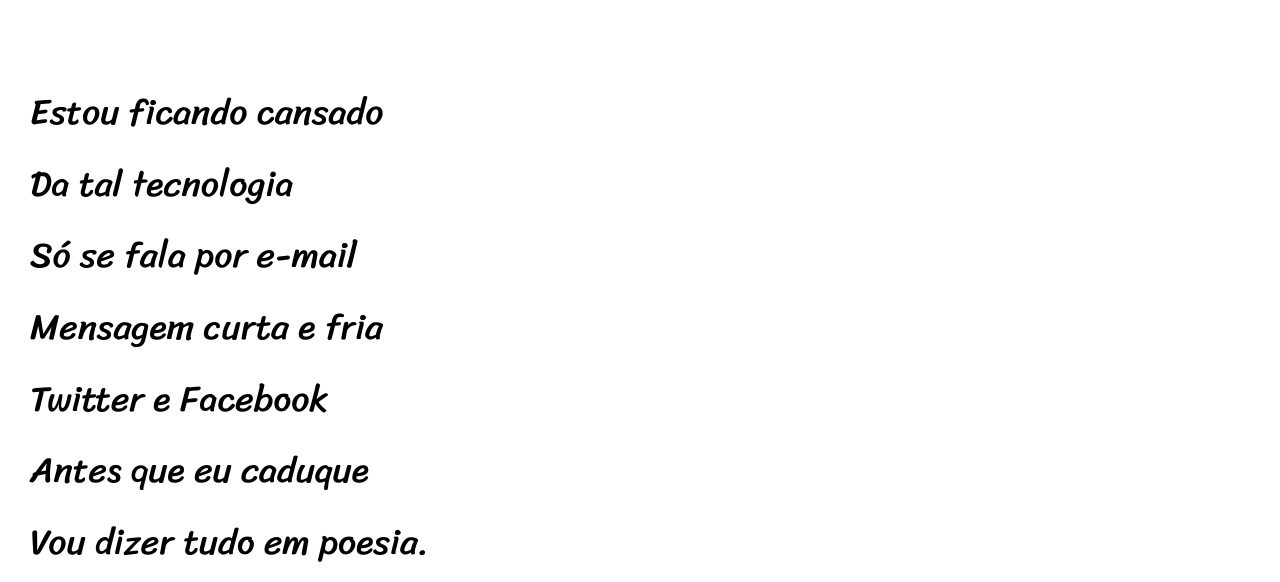
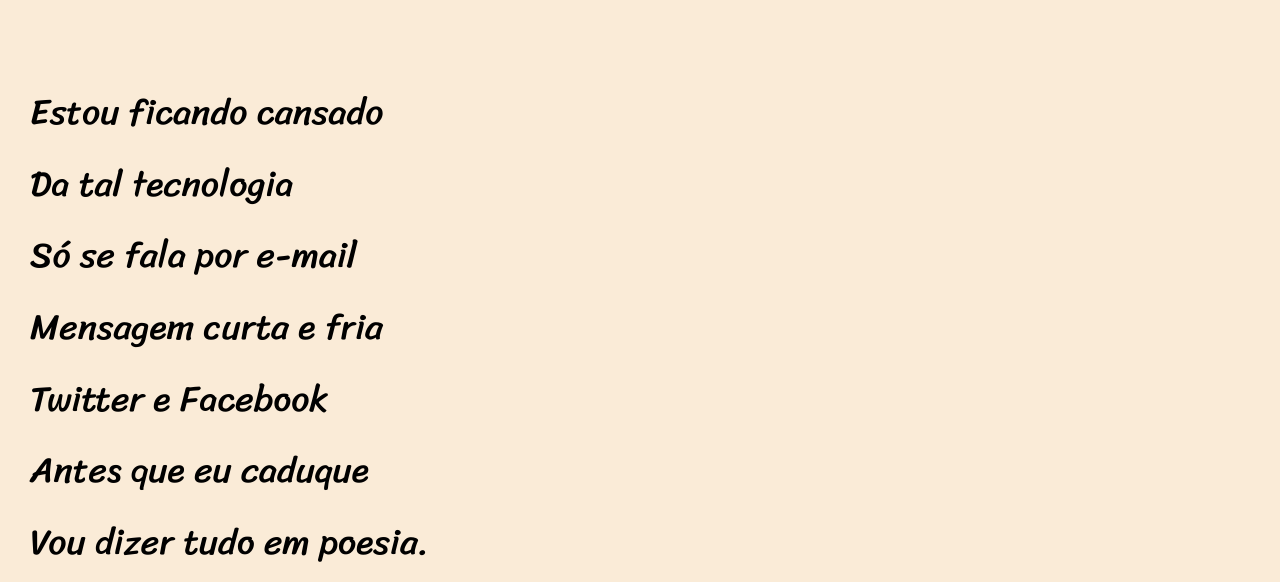
Before and after one commit to jhonk17/projeto-cordel, a plain HTML site: page index.html in a window 1280 px wide. Shown: the part 218-800 px from the top of the page. Drawn offline with Linux system fonts and the light colour scheme.

Commit message:
Update style.css

```diff
--- a/estilo/style.css
+++ b/estilo/style.css
@@ -61,7 +61,7 @@ section > p {
 }
 
 .normal {
-    background-color: white;
+    background-color: rgb(250, 235, 215);
     color: black;
 }
 
```
